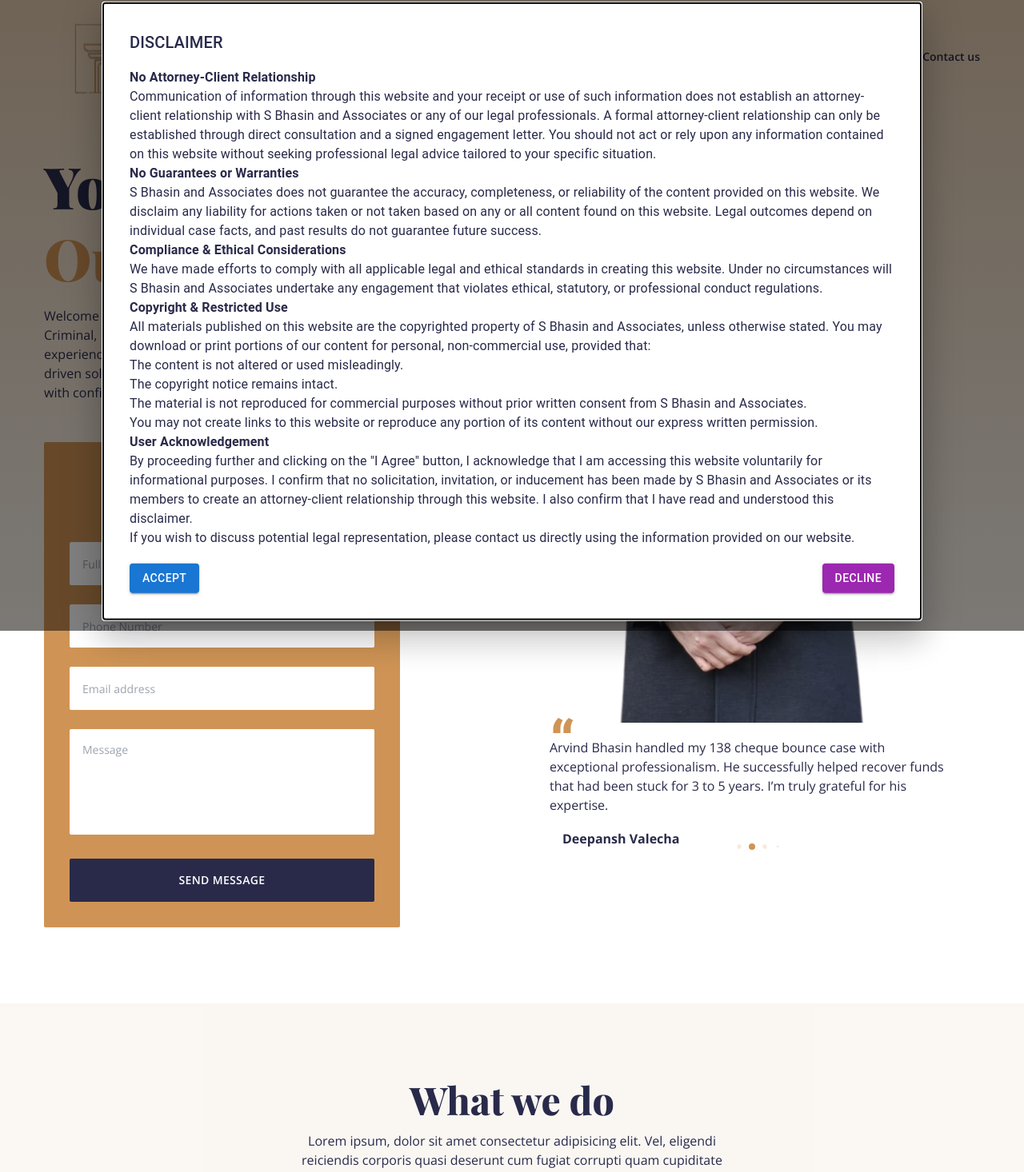
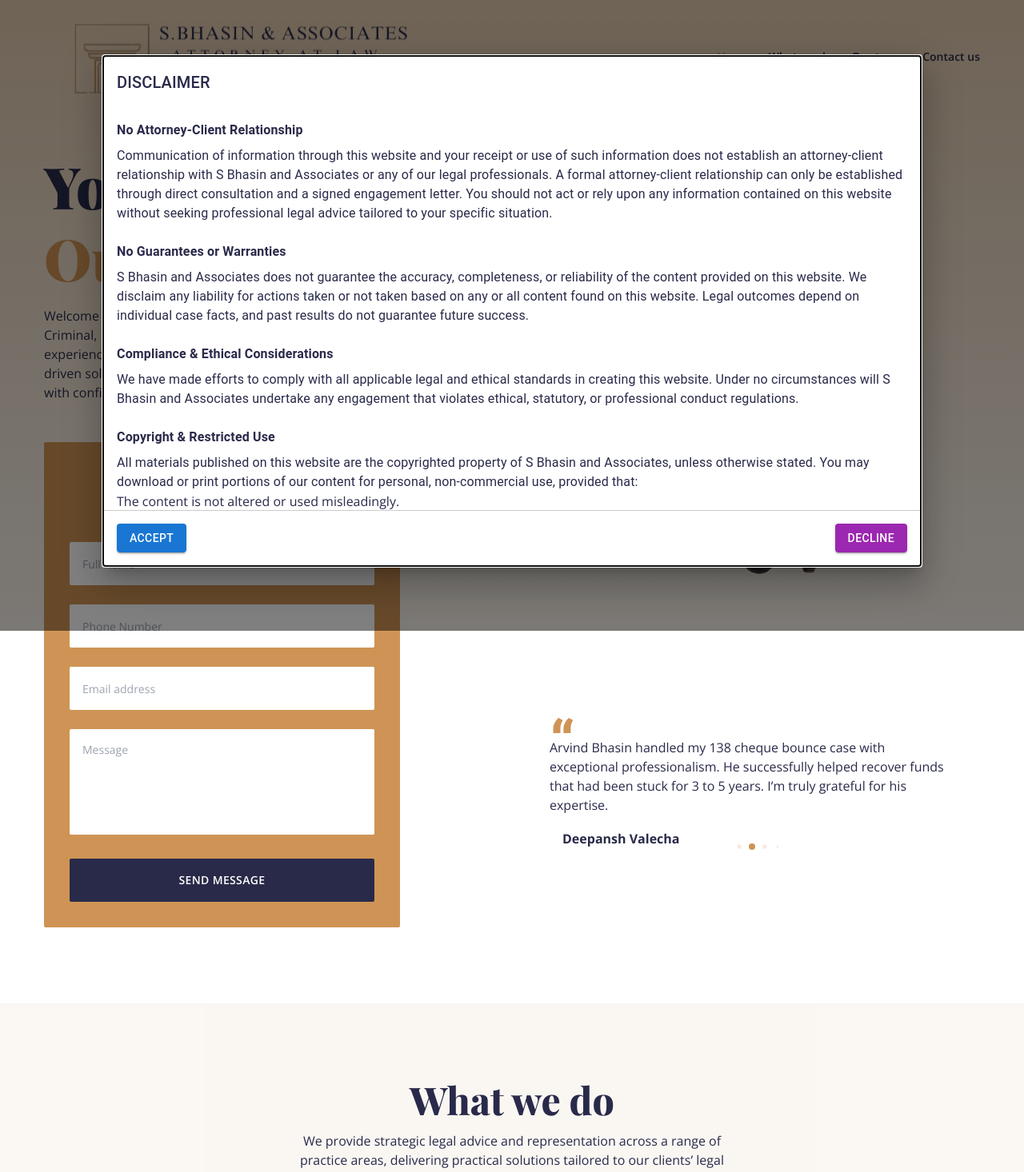
Before and after one commit to code-Gambler/sbhasin-law-firm, a React (Create React App) app: page / in a window 1280 px wide. Shown: the part 11-1477 px from the top of the page at 80% size. Built offline with nearby package versions, Linux system fonts and the light colour scheme.

Commit message:
Replaced latin

```diff
--- a/src/components/AutoOpenModal.js
+++ b/src/components/AutoOpenModal.js
@@ -3,19 +3,6 @@
 import Button from '@mui/material/Button';
 import Typography from '@mui/material/Typography';
 import Modal from '@mui/material/Modal';
-
-const style = {
-    position: 'absolute',
-    top: '50%',
-    left: '50%',
-    transform: 'translate(-50%, -50%)',
-    width: 400,
-    bgcolor: 'background.paper',
-    border: '2px solid #000',
-    boxShadow: 24,
-    p: 4,
-    width: '80%',
-};
 
 export default function AutoOpenModal() {
   const [open, setOpen] = React.useState(false);
@@ -25,63 +12,148 @@
     setOpen(true);
   }, []);
 
-    const handleClose = () => setOpen(false); // Close the modal
-
   const handleAccept = () => {
-        setOpen(false); // Close the modal
+    setOpen(false);
   };
 
   const handleDecline = () => {
-        window.open('about:blank', '_self').close(); // Close the current tab
+    window.open('about:blank', '_self').close();
   };
 
   return (
-        <div>
     <Modal
       open={open}
-                onClose={handleClose}
-                aria-labelledby="modal-modal-title"
-                aria-describedby="modal-modal-description"
+      aria-labelledby="modal-title"
+      aria-describedby="modal-description"
     >
-                <Box sx={style}>
-                    <Typography id="modal-modal-title" variant="h6" component="h2">
+      <Box
+        sx={{
+          position: 'absolute',
+          top: '50%',
+          left: '50%',
+          transform: 'translate(-50%, -50%)',
+          width: '80%',
+          maxHeight: '80vh',
+          bgcolor: 'background.paper',
+          border: '2px solid #000',
+          boxShadow: 24,
+          display: 'flex',
+          flexDirection: 'column',
+        }}
+      >
+        {/* Header */}
+        <Typography
+          id="modal-title"
+          variant="h6"
+          component="h2"
+          sx={{ p: 2 }}
+        >
           DISCLAIMER
         </Typography>
-                    <Typography id="modal-modal-description" sx={{ mt: 2 }}>
-                        <p><strong>No Attorney-Client Relationship</strong></p>
-                        <p>Communication of information through this website and your receipt or use of such information does not establish an attorney-client relationship with S Bhasin and Associates or any of our legal professionals. A formal attorney-client relationship can only be established through direct consultation and a signed engagement letter. You should not act or rely upon any information contained on this website without seeking professional legal advice tailored to your specific situation.</p>
 
-                        <p><strong>No Guarantees or Warranties</strong></p>
-                        <p>S Bhasin and Associates does not guarantee the accuracy, completeness, or reliability of the content provided on this website. We disclaim any liability for actions taken or not taken based on any or all content found on this website. Legal outcomes depend on individual case facts, and past results do not guarantee future success.</p>
+        {/* Scrollable Content */}
+        <Box
+          id="modal-description"
+          sx={{
+            px: 2,
+            overflowY: 'auto',
+            flexGrow: 1,
+          }}
+        >
+          <Typography sx={{ fontWeight: 'bold', mt: 2 }}>
+            No Attorney-Client Relationship
+          </Typography>
+          <Typography sx={{ mt: 1 }}>
+            Communication of information through this website and your receipt or
+            use of such information does not establish an attorney-client
+            relationship with S Bhasin and Associates or any of our legal
+            professionals. A formal attorney-client relationship can only be
+            established through direct consultation and a signed engagement
+            letter. You should not act or rely upon any information contained on
+            this website without seeking professional legal advice tailored to
+            your specific situation.
+          </Typography>
 
-                        <p><strong>Compliance & Ethical Considerations</strong></p>
-                        <p>We have made efforts to comply with all applicable legal and ethical standards in creating this website. Under no circumstances will S Bhasin and Associates undertake any engagement that violates ethical, statutory, or professional conduct regulations.</p>
+          <Typography sx={{ fontWeight: 'bold', mt: 3 }}>
+            No Guarantees or Warranties
+          </Typography>
+          <Typography sx={{ mt: 1 }}>
+            S Bhasin and Associates does not guarantee the accuracy, completeness,
+            or reliability of the content provided on this website. We disclaim
+            any liability for actions taken or not taken based on any or all
+            content found on this website. Legal outcomes depend on individual
+            case facts, and past results do not guarantee future success.
+          </Typography>
 
-                        <p><strong>Copyright & Restricted Use</strong></p>
-                        <p>All materials published on this website are the copyrighted property of S Bhasin and Associates, unless otherwise stated. You may download or print portions of our content for personal, non-commercial use, provided that:</p>
+          <Typography sx={{ fontWeight: 'bold', mt: 3 }}>
+            Compliance & Ethical Considerations
+          </Typography>
+          <Typography sx={{ mt: 1 }}>
+            We have made efforts to comply with all applicable legal and ethical
+            standards in creating this website. Under no circumstances will S
+            Bhasin and Associates undertake any engagement that violates ethical,
+            statutory, or professional conduct regulations.
+          </Typography>
+
+          <Typography sx={{ fontWeight: 'bold', mt: 3 }}>
+            Copyright & Restricted Use
+          </Typography>
+          <Typography sx={{ mt: 1 }}>
+            All materials published on this website are the copyrighted property
+            of S Bhasin and Associates, unless otherwise stated. You may download
+            or print portions of our content for personal, non-commercial use,
+            provided that:
+          </Typography>
+
           <ul>
             <li>The content is not altered or used misleadingly.</li>
             <li>The copyright notice remains intact.</li>
-                            <li>The material is not reproduced for commercial purposes without prior written consent from S Bhasin and Associates.</li>
+            <li>
+              The material is not reproduced for commercial purposes without
+              prior written consent from S Bhasin and Associates.
+            </li>
           </ul>
-                        <p>You may not create links to this website or reproduce any portion of its content without our express written permission.</p>
 
-                        <p><strong>User Acknowledgement</strong></p>
-                        <p>By proceeding further and clicking on the "I Agree" button, I acknowledge that I am accessing this website voluntarily for informational purposes. I confirm that no solicitation, invitation, or inducement has been made by S Bhasin and Associates or its members to create an attorney-client relationship through this website. I also confirm that I have read and understood this disclaimer.</p>
+          <Typography sx={{ mt: 1 }}>
+            You may not create links to this website or reproduce any portion of
+            its content without our express written permission.
+          </Typography>
 
-                        <p>If you wish to discuss potential legal representation, please contact us directly using the information provided on our website.</p>
+          <Typography sx={{ fontWeight: 'bold', mt: 3 }}>
+            User Acknowledgement
+          </Typography>
+          <Typography sx={{ mt: 1, mb: 2 }}>
+            By proceeding further and clicking on the "Accept" button, I
+            acknowledge that I am accessing this website voluntarily for
+            informational purposes. I confirm that no solicitation, invitation,
+            or inducement has been made by S Bhasin and Associates or its members
+            to create an attorney-client relationship through this website. I
+            also confirm that I have read and understood this disclaimer.
+          </Typography>
 
+          <Typography sx={{ mb: 3 }}>
+            If you wish to discuss potential legal representation, please
+            contact us directly using the information provided on our website.
           </Typography>
-                    <div style={{ display: 'flex', justifyContent: 'space-between', marginTop: '20px' }}>
-                        <Button onClick={handleAccept} variant="contained" color="primary">
+        </Box>
+
+        {/* Footer */}
+        <Box
+          sx={{
+            display: 'flex',
+            justifyContent: 'space-between',
+            p: 2,
+            borderTop: '1px solid #ccc',
+          }}
+        >
+          <Button variant="contained" onClick={handleAccept}>
             Accept
           </Button>
-                        <Button onClick={handleDecline} variant="contained" color="secondary">
+          <Button variant="contained" color="secondary" onClick={handleDecline}>
             Decline
           </Button>
-                    </div>
+        </Box>
       </Box>
     </Modal>
-        </div>
   );
 }
--- a/src/components/Skills.js
+++ b/src/components/Skills.js
@@ -9,7 +9,10 @@
                     What we do
                 </h2>
                 <p className='max-w-[540px] mx-auto px-6 lg:px-0 mb-[60px]'>
-                    Lorem ipsum, dolor sit amet consectetur adipisicing elit. Vel, eligendi reiciendis corporis quasi deserunt cum fugiat corrupti quam cupiditate quaerat!
+                    We provide strategic legal advice and representation across a range of practice
+                    areas, delivering practical solutions tailored to our clients’ legal and
+                    business needs. Our approach is grounded in integrity, diligence, and a
+                    commitment to achieving clear and effective outcomes.
                 </p>
                 {/* Skills grid */}
                 <div className='lg:grid lg:grid-cols-3 gap-12'>
--- a/src/data.js
+++ b/src/data.js
@@ -12,7 +12,7 @@
 import Skill6 from '../src/assets/img/skills/skill6.png';
 
 // import team images
-import TeamMember1 from '../src/assets/img/lawyer1.png';
+import TeamMember1 from '../src/assets/img/lawyer1.jpeg';
 import TeamMember2 from '../src/assets/img/lawyer2.png';
 import TeamMember3 from '../src/assets/img/lawyer3.png';
 
@@ -73,37 +73,37 @@
     icon: Skill1,
     title: 'Corruption',
     description:
-      'Lorem ipsum dolor sit amet, consectetur adipiscing elit. Sed erat nibh tristique ipsum.',
+      'Providing legal advice and representation in matters involving corruption, misconduct, and regulatory investigations, with a focus on compliance and due process.',
   },
   {
     icon: Skill2,
     title: 'Employment',
     description:
-      'Lorem ipsum dolor sit amet, consectetur adipiscing elit. Sed erat nibh tristique ipsum.',
+      'Advising employers and employees on employment contracts, workplace disputes, wrongful termination, and compliance with labour and employment laws.',
   },
   {
     icon: Skill3,
     title: 'Real Estate',
     description:
-      'Lorem ipsum dolor sit amet, consectetur adipiscing elit. Sed erat nibh tristique ipsum.',
+      'Assisting clients with residential and commercial real estate transactions, leasing, due diligence, and property-related legal matters.',
   },
   {
     icon: Skill4,
     title: 'Taxes',
     description:
-      'Lorem ipsum dolor sit amet, consectetur adipiscing elit. Sed erat nibh tristique ipsum.',
+      'Offering legal guidance on tax planning, compliance, disputes, and representation before tax authorities to ensure lawful and efficient outcomes.',
   },
   {
     icon: Skill5,
     title: 'Corporate',
     description:
-      'Lorem ipsum dolor sit amet, consectetur adipiscing elit. Sed erat nibh tristique ipsum.',
+      'Supporting businesses with incorporation, governance, contracts, mergers, acquisitions, and ongoing corporate compliance.',
   },
   {
     icon: Skill6,
     title: 'Banking',
     description:
-      'Lorem ipsum dolor sit amet, consectetur adipiscing elit. Sed erat nibh tristique ipsum.',
+      'Advising financial institutions and clients on banking regulations, financing transactions, loan documentation, and risk management matters.',
   },
 ];
 
```
Also changed, not shown: src/assets/img/lawyer2.png, src/assets/img/lawyer_banner.png. Lines whose indentation alone changed are shown as unchanged.
